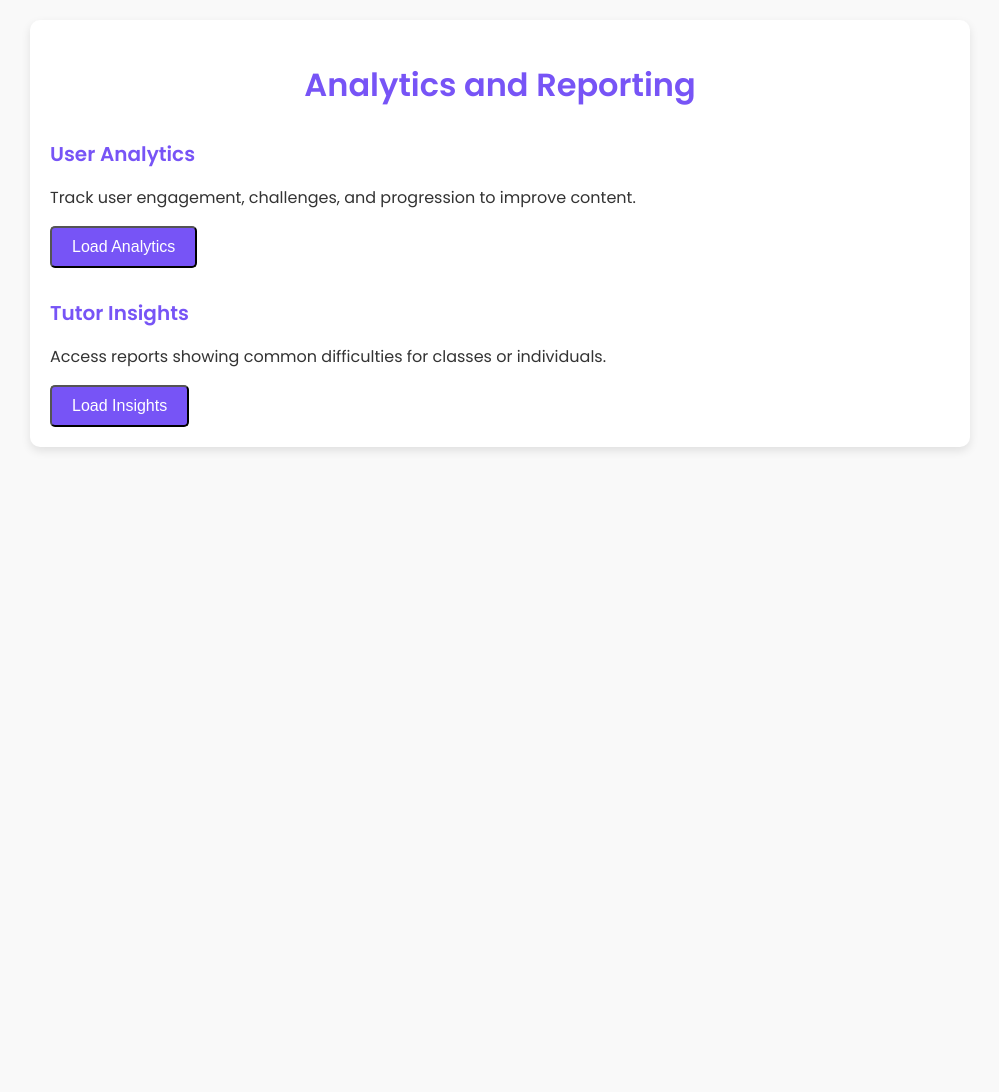
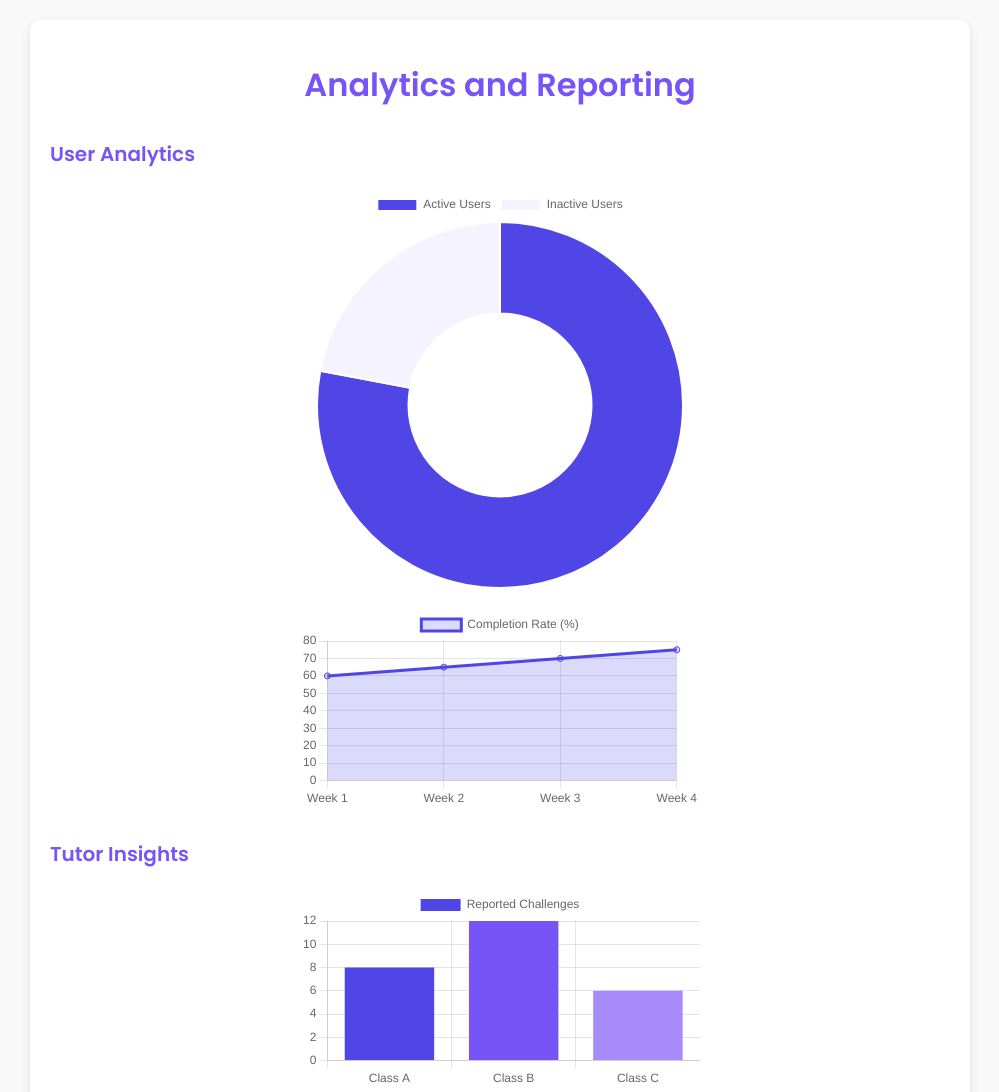
Before and after one commit to mmuktar27/mathproject, a plain HTML site: page report page.html in a window 1280 px wide. Shown: the top 1092 px of the page, without its empty margins (140-1139 px from the left). Before the commit the page ends 800 px from the top, so only its background shows below. Drawn offline with nearby package versions, Linux system fonts and the light colour scheme.

Commit message:
Update report page.html

```diff
--- a/report page.html
+++ b/report page.html
@@ -4,6 +4,7 @@
     <meta charset="UTF-8">
     <meta name="viewport" content="width=device-width, initial-scale=1.0">
     <title>Analytics and Reporting</title>
+    <script src="https://cdn.jsdelivr.net/npm/chart.js"></script>
     <style>
         @import url('https://fonts.googleapis.com/css2?family=Poppins:wght@300;400;600&display=swap');
 
@@ -43,40 +44,11 @@
             margin-bottom: 10px;
         }
 
-        .analytics-data, .insights-data {
-            margin-top: 15px;
-        }
-
-        .analytics-data div, .insights-data div {
-            background: #f5f5ff;
-            border: 1px solid #ddd;
-            padding: 10px 15px;
-            margin-bottom: 10px;
-            border-radius: 5px;
-            color: #555;
-        }
-
-        .btn {
-            display: inline-block;
-            padding: 10px 20px;
-            font-size: 16px;
-            background: var(--primary-color);
-            color: #fff;
-            text-decoration: none;
-            border-radius: 5px;
-            text-align: center;
-            cursor: pointer;
-            transition: background 0.3s;
-        }
-
-        .btn:hover {
-            background: #6442d1;
-        }
-
-        @media (max-width: 768px) {
-            .container {
-                padding: 15px;
-            }
+        canvas {
+            max-width: 100%;
+            width: 400px;
+            margin: 20px auto;
+            display: block;
         }
     </style>
 </head>
@@ -87,56 +59,104 @@
         <!-- User Analytics Section -->
         <div class="section">
             <h2>User Analytics</h2>
-            <p>Track user engagement, challenges, and progression to improve content.</p>
-            <div class="analytics-data" id="analyticsData">
-                <!-- User Analytics Data Will Be Populated Dynamically -->
-            </div>
-            <button class="btn" id="loadAnalytics">Load Analytics</button>
+            <canvas id="userEngagementChart"></canvas>
+            <canvas id="userProgressionChart"></canvas>
         </div>
 
         <!-- Tutor Insights Section -->
         <div class="section">
             <h2>Tutor Insights</h2>
-            <p>Access reports showing common difficulties for classes or individuals.</p>
-            <div class="insights-data" id="insightsData">
-                <!-- Tutor Insights Data Will Be Populated Dynamically -->
-            </div>
-            <button class="btn" id="loadInsights">Load Insights</button>
+            <canvas id="classDifficultyChart"></canvas>
+            <canvas id="individualProgressChart"></canvas>
         </div>
     </div>
 
     <script>
-        // Dummy data for demonstration
-        const userAnalytics = [
-            { id: 1, name: "User Engagement", value: "78% active users last week" },
-            { id: 2, name: "Common Challenge", value: "Difficulty in Module 2" },
-            { id: 3, name: "Overall Progression", value: "Average completion rate: 65%" }
-        ];
-
-        const tutorInsights = [
-            { id: 1, category: "Class A", difficulty: "Topic: Advanced Grammar" },
-            { id: 2, category: "Class B", difficulty: "Module 3 Assessments" },
-            { id: 3, category: "Individual - User 5", difficulty: "Struggles with Debugging" }
-        ];
-
-        // Functions to dynamically populate analytics data
-        const analyticsDataContainer = document.getElementById("analyticsData");
-        const insightsDataContainer = document.getElementById("insightsData");
-
-        document.getElementById("loadAnalytics").addEventListener("click", () => {
-            analyticsDataContainer.innerHTML = userAnalytics.map(item => `
-                <div>
-                    <strong>${item.name}:</strong> ${item.value}
-                </div>
-            `).join("");
+        // Chart for User Engagement (Doughnut)
+        const userEngagementCtx = document.getElementById('userEngagementChart').getContext('2d');
+        new Chart(userEngagementCtx, {
+            type: 'doughnut',
+            data: {
+                labels: ['Active Users', 'Inactive Users'],
+                datasets: [{
+                    data: [78, 22],
+                    backgroundColor: ['#4F46E5', '#F5F3FF'],
+                    hoverOffset: 4
+                }]
+            },
+            options: {
+                responsive: true,
+                plugins: {
+                    legend: { position: 'top' }
+                }
+            }
         });
 
-        document.getElementById("loadInsights").addEventListener("click", () => {
-            insightsDataContainer.innerHTML = tutorInsights.map(item => `
-                <div>
-                    <strong>${item.category}:</strong> ${item.difficulty}
-                </div>
-            `).join("");
+        // Chart for User Progression (Line)
+        const userProgressionCtx = document.getElementById('userProgressionChart').getContext('2d');
+        new Chart(userProgressionCtx, {
+            type: 'line',
+            data: {
+                labels: ['Week 1', 'Week 2', 'Week 3', 'Week 4'],
+                datasets: [{
+                    label: 'Completion Rate (%)',
+                    data: [60, 65, 70, 75],
+                    borderColor: '#4F46E5',
+                    backgroundColor: 'rgba(79, 70, 229, 0.2)',
+                    fill: true
+                }]
+            },
+            options: {
+                responsive: true,
+                scales: {
+                    y: {
+                        beginAtZero: true
+                    }
+                }
+            }
+        });
+
+        // Chart for Class Difficulty (Bar)
+        const classDifficultyCtx = document.getElementById('classDifficultyChart').getContext('2d');
+        new Chart(classDifficultyCtx, {
+            type: 'bar',
+            data: {
+                labels: ['Class A', 'Class B', 'Class C'],
+                datasets: [{
+                    label: 'Reported Challenges',
+                    data: [8, 12, 6],
+                    backgroundColor: ['#4F46E5', '#7754F6', '#A78BFA']
+                }]
+            },
+            options: {
+                responsive: true,
+                scales: {
+                    y: {
+                        beginAtZero: true
+                    }
+                }
+            }
+        });
+
+        // Chart for Individual Progress (Radar)
+        const individualProgressCtx = document.getElementById('individualProgressChart').getContext('2d');
+        new Chart(individualProgressCtx, {
+            type: 'radar',
+            data: {
+                labels: ['Debugging', 'Grammar', 'Assessments', 'Coding'],
+                datasets: [{
+                    label: 'User 5 Progress',
+                    data: [50, 60, 70, 85],
+                    borderColor: '#4F46E5',
+                    backgroundColor: 'rgba(79, 70, 229, 0.2)'
+                }]
+            },
+            options: {
+                responsive: true,
+                plugins: {
+                    legend: { position: 'top' }
+                }
+            }
         });
     </script>
 </body>
```
